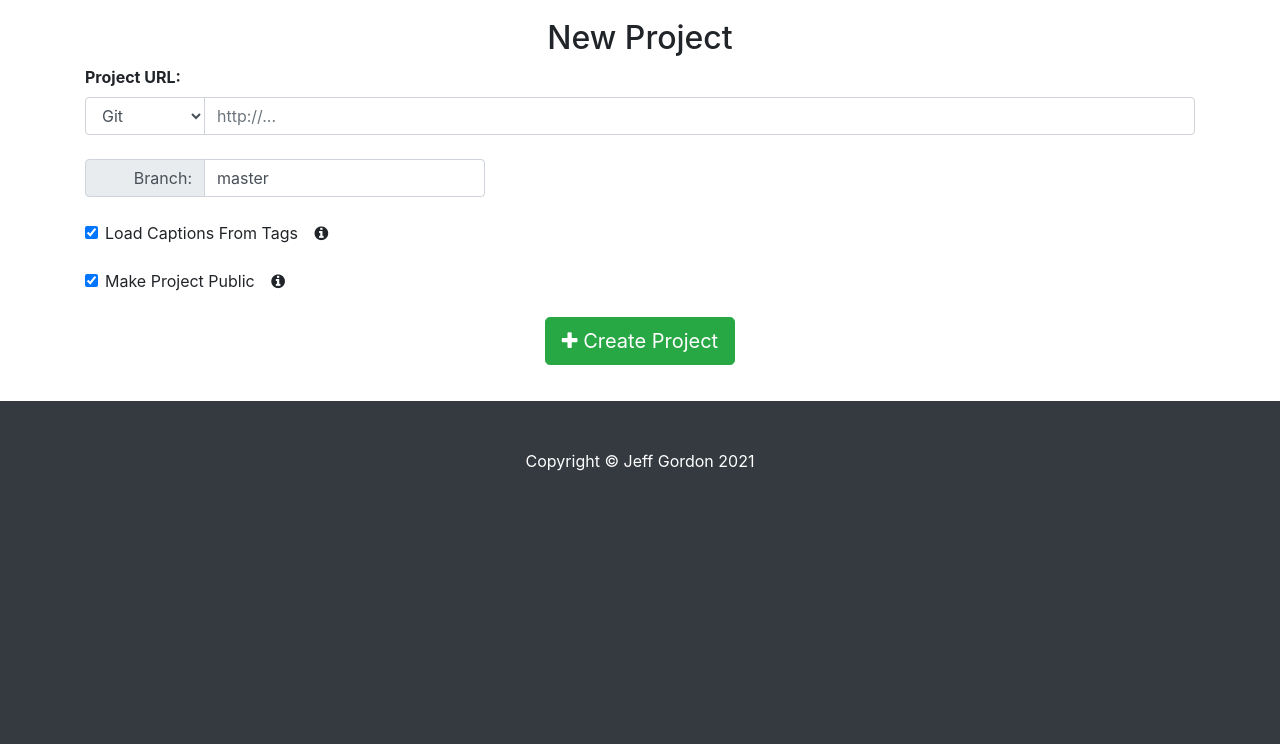
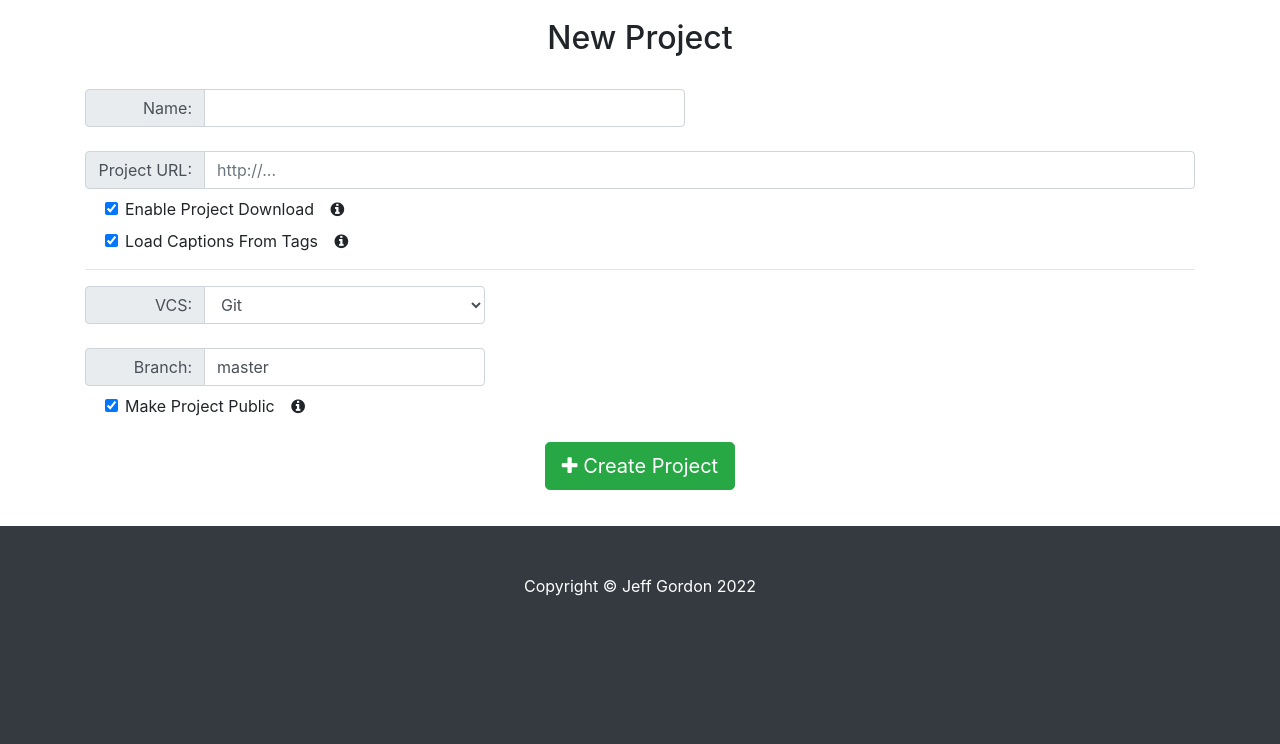
Before and after one commit to chugcup/gource-studio, a Django app: template gource_studio/gource_studio/templates/core/new_project.html in a window 1280 px wide. Shown: the part 56-800 px from the top of the page. Run offline with Django 3.2, Linux system fonts and the light colour scheme; the template is opened without the code that fills it, so the values that code supplies are empty; some libraries are stand-ins or nearby versions.

Commit message:
Changed projects to make 'project_url' optional (and offline)
- Changed `project_url` field to be optional/blank
- Added `project_url_active` field to indicate if URL should be used to fetch project repo data
- Added 'Name' input to New Project form
- Converted new project creation to DRF API view
- Fixed project log info (hash, commit, ...) not being copied over to build

```diff
--- a/gource_studio/gource_studio/core/api/serializers.py
+++ b/gource_studio/gource_studio/core/api/serializers.py
@@ -99,7 +99,8 @@ class ProjectSerializer(serializers.HyperlinkedModelSerializer):
 
     class Meta:
         model = Project
-        fields = ('id', 'name', 'project_slug', 'project_url', 'project_branch', 'project_vcs',
+        fields = ('id', 'name', 'project_slug', 'project_url', 'project_url_active',
+                  'project_branch', 'project_vcs',
                   'project_log', 'build_title', 'build_logo',
                   'build_audio', 'build_audio_name',
                   'options', 'builds', 'captions', 'avatars', 'members',
--- a/gource_studio/gource_studio/core/models.py
+++ b/gource_studio/gource_studio/core/models.py
@@ -40,7 +40,9 @@ class Project(models.Model):
 
     name = models.CharField(max_length=256)
     # Project URL
-    project_url = models.TextField()
+    project_url = models.TextField(blank=True, default="")
+    # Flag to indicate if URL can be used to fetch VCS logs
+    project_url_active = models.BooleanField(default=False)
     # Branch name (most VCS limit to 28-50 characters)
     # + Defaults => (Git="master", Mercurial="default")
     project_branch = models.CharField(max_length=256, default='master')
--- a/gource_studio/gource_studio/core/views.py
+++ b/gource_studio/gource_studio/core/views.py
@@ -642,6 +642,10 @@ def project_queue_build(request, project_id=None, project_slug=None):
         build = ProjectBuild(
             project=project,
             project_branch=project.project_branch,
+            project_log_commit_hash=project.project_log_commit_hash,
+            project_log_commit_time=project.project_log_commit_time,
+            project_log_commit_preview=project.project_log_commit_preview,
+            build_audio_name=project.build_audio_name,
             video_size=project.video_size,
             status='queued',
             queued_at=utc_now()
--- a/gource_studio/gource_studio/templates/core/base.html
+++ b/gource_studio/gource_studio/templates/core/base.html
@@ -77,7 +77,7 @@
   <!-- Footer -->
   <footer class="py-5 bg-dark">
     <div class="container">
-      <p class="m-0 text-center text-white">Copyright &copy; Jeff Gordon 2021</p>
+      <p class="m-0 text-center text-white">Copyright &copy; Jeff Gordon 2022</p>
     </div>
   </footer>
 
--- a/gource_studio/gource_studio/templates/core/new_project.html
+++ b/gource_studio/gource_studio/templates/core/new_project.html
@@ -1,24 +1,54 @@
 {% extends "core/base.html" %}
+
+{% block page_css %}
+  <style type="text/css">
+    .form-check {
+        margin-top: 8px;
+        padding-left: 40px;
+    }
+  </style>
+{% endblock %}
 
 {% block content %}
   <div class="main-container container">
     <h2 class="text-center">New Project</h2>
-    <label for="project-url-input" style="font-weight:bold">Project URL:</label>
+    <br />
+    <div class="input-group" style="width:600px">
+      <div class="input-group-prepend">
+        <div class="input-group-text text-right" style="display:inline-block;width:120px">Name:</div>
+      </div>
+      <input type="text" id="project-name-input" name="project_name" class="form-control" value="" />
+    </div>
+    <br />
     <div class="input-group">
       <div class="input-group-prepend">
-        <select id="project-vcs-select" class="form-control" name="project_vcs" style="width: 120px; border-radius: .25rem 0 0 .25rem">
-          <option value="git">Git</option>
-          <option value="hg">Mercurial</option>
-        </select>
-        <!--
-        <button class="btn btn-outline-secondary dropdown-toggle" type="button" data-toggle="dropdown">
-          <div class="dropdown-menu">
-            <a class="dropdown-item">Git</a>
-            <a class="dropdown-item">Mercurial</a>
-          </div>
-        -->
+        <div class="input-group-text text-right" style="display:inline-block;width: 120px">Project URL:</div>
       </div>
       <input type="text" id="project-url-input" name="project_url" class="form-control" placeholder="http://..." />
+    </div>
+    <div class="form-check">
+      <input type="checkbox" id="project-url-active" class="form-check-input" checked="checked" />
+      <label for="project-url-active" class="form-check-label">Enable Project Download</label>
+      <span style="padding-left:12px;" data-toggle="popover" data-trigger="hover" data-content="This will allow for the server to remotely fetch the VCS log to generate videos.">
+        <i class="fa fa-info-circle"></i>
+      </span>
+    </div>
+    <div class="form-check">
+      <input type="checkbox" id="project-initial-captions-from-tags" class="form-check-input" checked="checked" />
+      <label for="project-initial-captions-from-tags" class="form-check-label">Load Captions From Tags</label>
+      <span style="padding-left:12px;" data-toggle="popover" data-trigger="hover" data-content="This will load VCS tags from the project and add them as video captions.">
+        <i class="fa fa-info-circle"></i>
+      </span>
+    </div>
+    <hr />
+    <div class="input-group" style="width:400px">
+      <div class="input-group-prepend">
+        <div class="input-group-text text-right" style="display:inline-block;width: 120px">VCS:</div>
+      </div>
+      <select id="project-vcs-select" name="project_vcs" class="form-control">
+        <option value="git">Git</option>
+        <option value="hg">Mercurial</option>
+      </select>
     </div>
     <br />
     <div class="input-group" style="width:400px">
@@ -27,15 +57,6 @@
       </div>
       <input type="text" id="project-branch-input" name="project_branch" class="form-control" value="master" />
     </div>
-    <br />
-    <div class="form-check">
-      <input type="checkbox" id="project-initial-captions-from-tags" class="form-check-input" checked="checked" />
-      <label for="project-initial-captions-from-tags" class="form-check-label">Load Captions From Tags</label>
-      <span style="padding-left:12px;" data-toggle="popover" data-trigger="hover" data-content="This will load VCS tags from the project and add them as video captions.">
-        <i class="fa fa-info-circle"></i>
-      </span>
-    </div>
-    <br />
     <div class="form-check">
       <input type="checkbox" id="set-project-public" class="form-check-input" checked="checked" />
       <label for="set-project-public" class="form-check-label">Make Project Public</label>
@@ -72,20 +93,29 @@
     // Save project
     $('body').on('click', '#save-project-btn', function(e) {
         console.log('save');
+        let project_name = ($('#project-name-input').val() || "").trim();
         let project_url = ($('#project-url-input').val() || "").trim();
         let project_vcs = ($('#project-vcs-select').val() || "").trim();
         let project_branch = ($('#project-branch-input').val() || "").trim();
         let load_initial_tags = $('#project-initial-captions-from-tags').is(':checked');
         let project_is_public = $('#set-project-public').is(':checked');
+        let project_url_active = $('#project-url-active').is(':checked');
 
         // Clear errors
         $('.is-invalid').removeClass('is-invalid');
 
         // Validate fields
         let has_errors = false;
-        if (project_url == "") {
+        if (project_name == "") {
+            has_errors = true;
+            $('#project-name-input').addClass('is-invalid');
+        }
+        if (project_url != "" && !project_url.indexOf('http') == 0) {
             has_errors = true;
             $('#project-url-input').addClass('is-invalid');
+        }
+        if (project_url == "") {
+            project_url_active = false;
         }
         if (project_vcs == "") {
             has_errors = true;
@@ -100,12 +130,14 @@
         }
 
         let post_data = {
+            'name': project_name,
             'project_url': project_url,
+            'project_url_active': project_url_active,
             'project_vcs': project_vcs,
             'project_branch': project_branch,
             'is_public': project_is_public,
         };
-        if (load_initial_tags) {
+        if (project_url_active && load_initial_tags) {
             post_data['load_captions_from_tags'] = true;
         }
         console.log('POST DATA: ',post_data);
@@ -113,7 +145,7 @@
         $('#save-project-btn').attr({disabled: true})
                               .prepend('<i class="fa fa-spin fa-spinner"></i>');
         $.ajax({
-            url: "/new/",
+            url: "/api/v1/projects/",
             method: 'POST',
             data: JSON.stringify(post_data),
             contentType: "application/json",
@@ -126,15 +158,17 @@
                 // TODO show success message
                 console.log("Project saved successfully.");
                 // Redirect to new project page
-                window.location = '/projects/'+data.data.id+'/';
+                window.location = '/projects/'+data.id+'/';
             },
             error: function(xhr, textStatus, err) {
                 // Error
                 console.log("Save error: "+err, xhr);
-                $('#save-project-btn').attr({disabled: false}).find('i.fa').remove();
+                $('#save-project-btn').attr({disabled: false}).find('i.fa.fa-spin').remove();
                 // Show error message
-                if (xhr.responseJSON && xhr.responseJSON.message) {
-                    $('#new-project-errors').text(xhr.responseJSON.message);
+                if (xhr.responseJSON) {
+                    for (let key in xhr.responseJSON) {
+                        $('#new-project-errors').text(xhr.responseJSON[key]);
+                    }
                 }
             }
         });
```
Also changed, not shown: gource_studio/gource_studio/core/api/views.py (+121 -1 lines), gource_studio/gource_studio/templates/core/project_builds.html (+12 -1 lines), gource_studio/gource_studio/core/migrations/0011_add_project_url_active.py (added).
